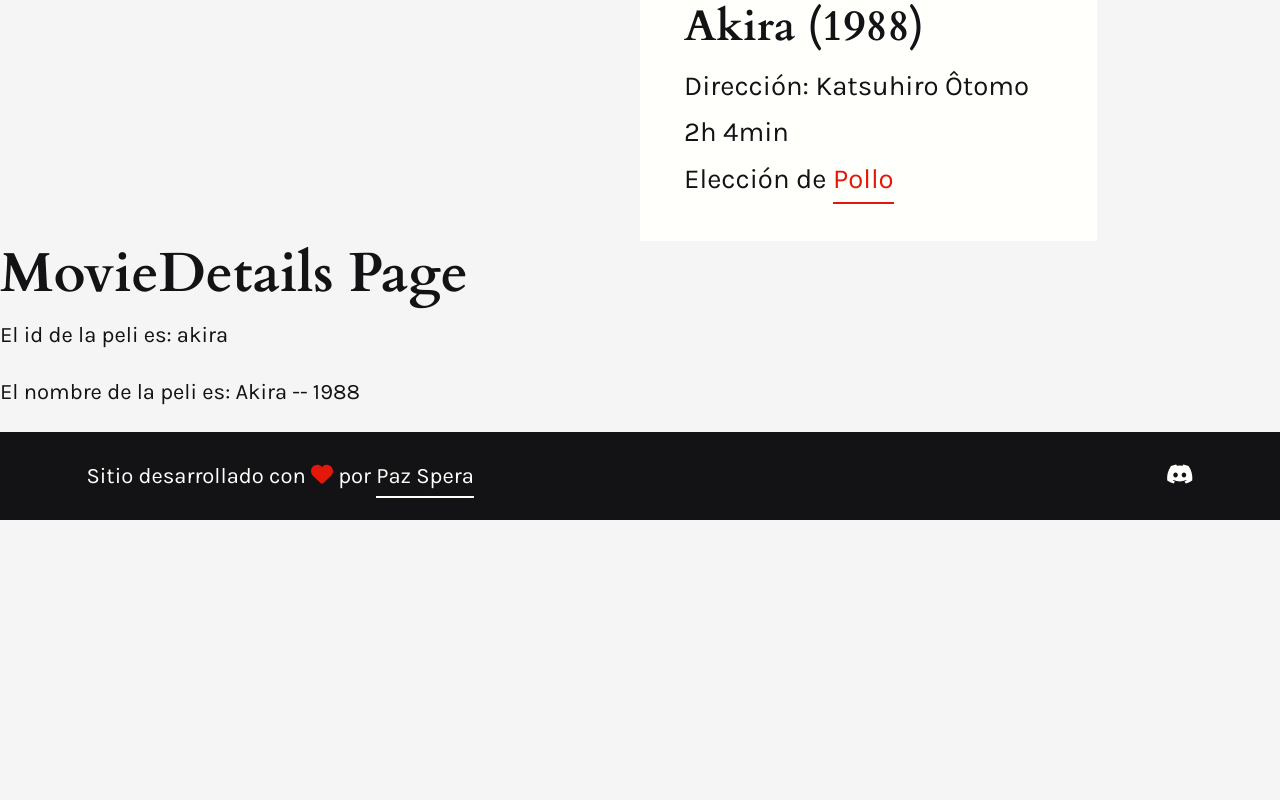
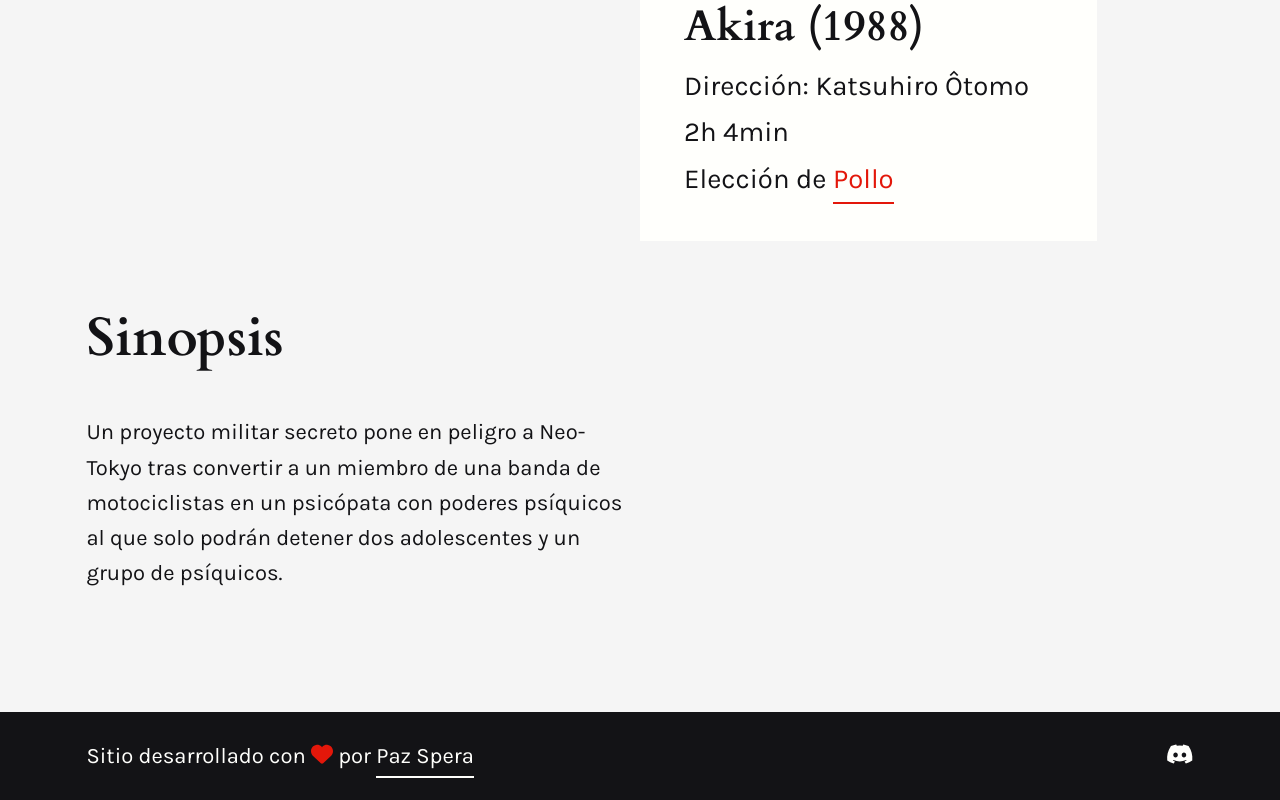
Before and after one commit to pazspera/viernes-vue, a Vue app in the folder viernes-vue/: page /peliculas/akira in a window 1280 px wide. Shown: the part 687-1487 px from the top of the page. Before the commit the page ends 1207 px from the top, so only its background shows below. Built offline with nearby package versions, Linux system fonts and the light colour scheme.

Commit message:
Agregué que se muestre la sinopsis en MovieDetailesView

```diff
--- a/viernes-vue/src/views/MovieDetailsView.vue
+++ b/viernes-vue/src/views/MovieDetailsView.vue
@@ -1,8 +1,18 @@
 <template>
   <MovieHeroComponent :currentMovie="currentMovie"></MovieHeroComponent>
-  <h1>MovieDetails Page</h1>
-  <p>El id de la peli es: {{ id }}</p>
-  <p v-if="currentMovie">El nombre de la peli es: {{ currentMovie.name }} -- {{ currentMovie.year }}</p>
+
+  <main class="main-content">
+    <div class="main-text">
+      <div class="container">
+        <div class="col-12 col-md-8 col-lg-6">
+          <div class="pelicula__sinopsis">
+            <h2 class="main__titulo">Sinopsis</h2>
+            <p class="pelicula__sinopsis__text" v-if="currentMovie">{{ currentMovie.sinopsis }}</p>
+          </div>
+        </div>
+      </div>
+    </div>
+  </main>
 </template>
 
 <script>
```
